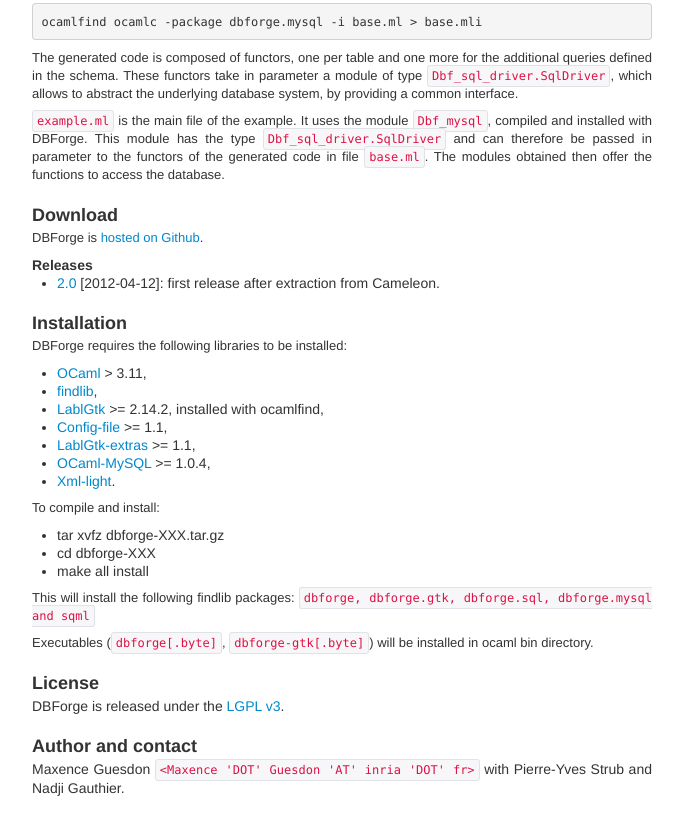
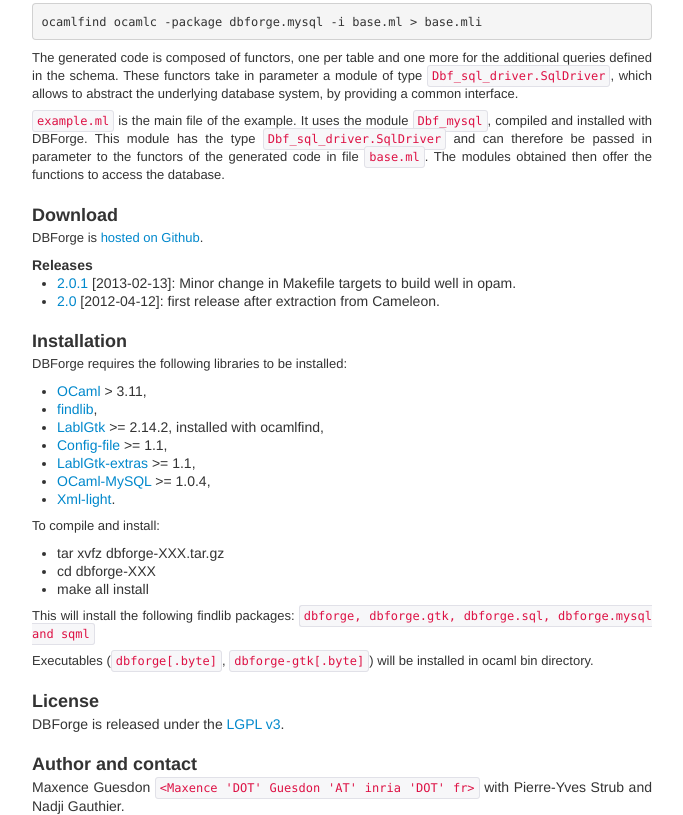
Before and after one commit to zoggy/dbforge, a plain HTML site: page web/index.html in a window 1280 px wide. Shown: the part 1011-1826 px from the top of the page, without its empty margins (298-981 px from the left). Drawn offline with Linux system fonts and the light colour scheme.

Commit message:
release 2.0.1

```diff
--- a/web/index.html
+++ b/web/index.html
@@ -120,6 +120,8 @@ DBForge is <a href="https://github.com/zoggy/dbforge">hosted on Github</a>.
 </p>
 <h4>Releases</h4>
 <ul>
+<li><a href="dbforge-2.0.1.tar.gz">2.0.1</a> [2013-02-13]:
+Minor change in Makefile targets to build well in opam.</li>
 <li><a href="dbforge-2.0.tar.gz">2.0</a> [2012-04-12]:
 first release after extraction from Cameleon.</li>
 </ul>
```
